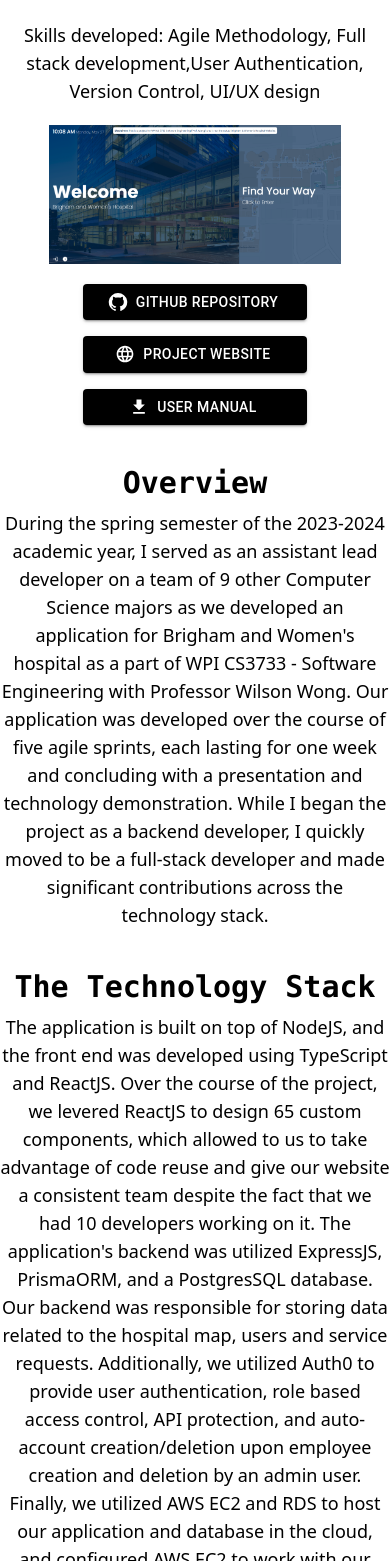
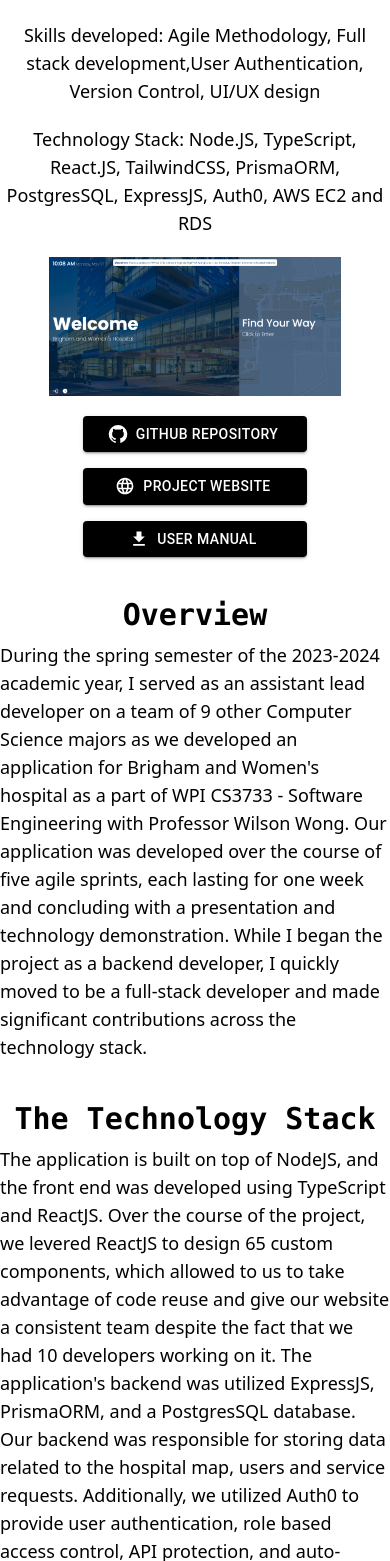
Before and after one commit to vivekjag1/portfolioWebsite, a React (Vite) app: page /BWHCS3733 in a window 390 px wide. Shown: the part 247-1808 px from the top of the page. Built offline with nearby package versions, Linux system fonts and the light colour scheme.

Commit message:
some minor changes

```diff
--- a/src/routes/SoftEngProject.tsx
+++ b/src/routes/SoftEngProject.tsx
@@ -14,6 +14,7 @@
       <h2 className="mb-5 text-lg font-semibold">March 2024 - May 2024</h2>
       <h3 className="mb-5 text-lg ">Skills developed: Agile Methodology, Full stack development,User Authentication,
         Version Control, UI/UX design </h3>
+      <h3 className="mb-5 text-lg ">Technology Stack: Node.JS, TypeScript, React.JS, TailwindCSS, PrismaORM, PostgresSQL, ExpressJS, Auth0, AWS EC2 and RDS</h3>
       <img src={BWH} alt="Software Engineering Team O Final Project"
            className="w-3/4 mx-auto max-w-[70rem] max-h-full"/>
       <div className="hidden md:flex justify-center">
@@ -63,7 +64,7 @@
 
       <h1 className="mb-2 mt-10 text-3xl font-bold font-mono">Overview</h1>
       <div className="flex flex-row items-center justify-center">
-        <p className="text-lg text-center md:text-left md:w-1/2 ">
+        <p className="text-lg text-left md:w-1/2 ">
           During the spring semester of the 2023-2024 academic year, I served as an assistant lead developer on a team
           of 9 other Computer Science majors as we developed an application for Brigham and Women's hospital as a part
           of WPI CS3733 - Software Engineering with Professor Wilson Wong.
@@ -74,7 +75,7 @@
       </div>
       <h1 className="mb-2 mt-10 text-3xl font-bold font-mono">The Technology Stack</h1>
       <div className="flex flex-row items-center justify-center">
-        <p className="text-lg text-center md:text-left md:w-1/2">
+        <p className="text-lg text-left md:w-1/2">
           The application is built on top of NodeJS, and the front end was developed using TypeScript and ReactJS. Over
           the course of the project, we levered ReactJS to design 65 custom components, which allowed to us to take
           advantage of code reuse and give our website a consistent team despite the fact that we had 10 developers
@@ -97,7 +98,7 @@
         Iteration 5</h3>
       <h1 className="mb-2 mt-10 text-3xl font-bold font-mono">My Experience and Contributions</h1>
       <div className="flex flex-row items-center justify-center">
-        <p className="text-lg text-center md:text-left md:w-1/2">
+        <p className="text-lg text-left md:w-1/2">
           At the beginning of this project, I worked almost exclusively on the back end of our application.
           Specifically, I developed the PostgresSQL database schemas, Express routes, Map Data Upload and Download via
           .CSV files, and File Validation.
@@ -130,7 +131,7 @@
       <h3 className="text-lg text-gray-400 mt-2">One of my largest contributions to the team was the refactor of the map
         edit page to the above design. </h3>
       <div className="flex flex-row items-center justify-center mt-2">
-        <p className="text-lg text-center md:text-left md:w-1/2">
+        <p className="text-lg  text-left md:w-1/2">
           In the final iterations of the project, I became a full-stack developer and made significant contributions to
           the front end of our application while still working on the backend of our application.
           Specifically, I developed one of our service request page along with two other developers and contributed to
```
Lines whose indentation alone changed are shown as unchanged.
